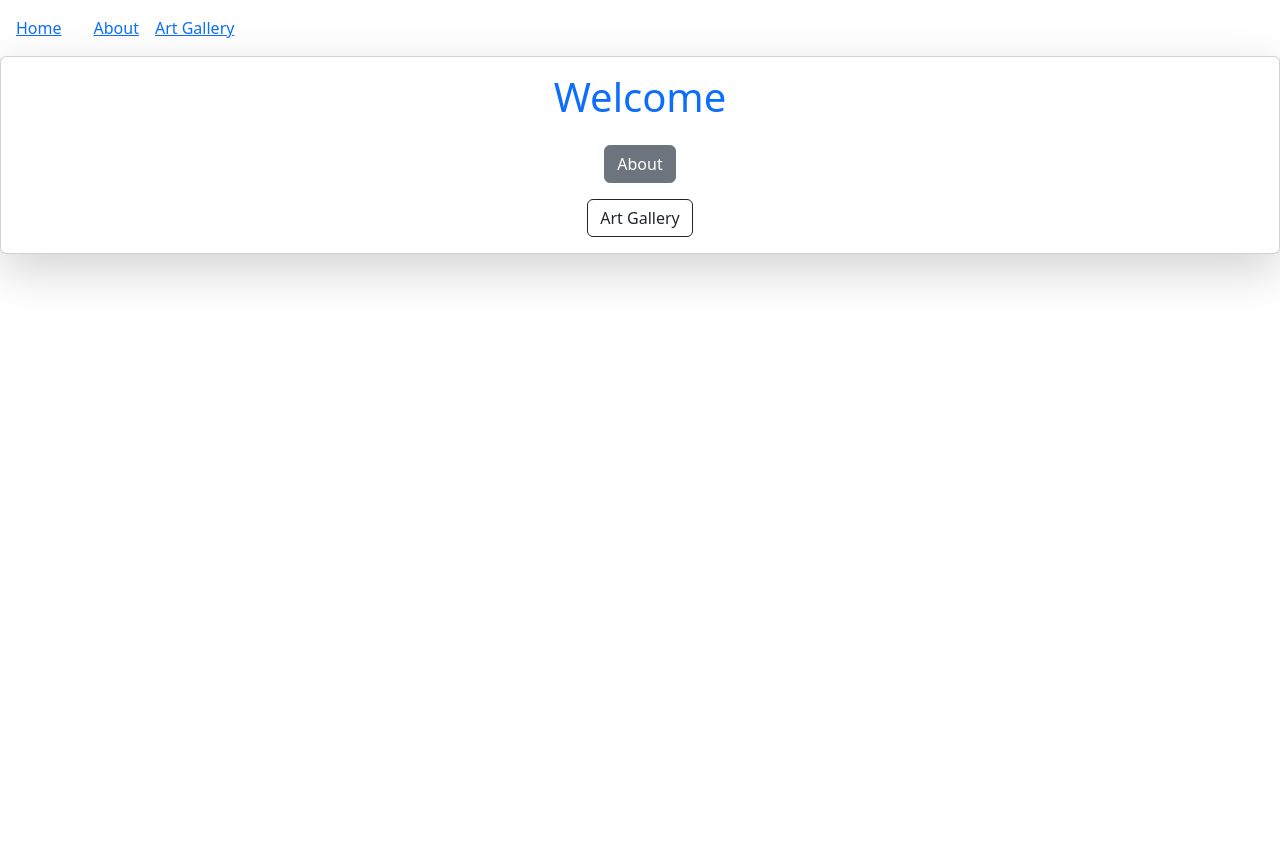
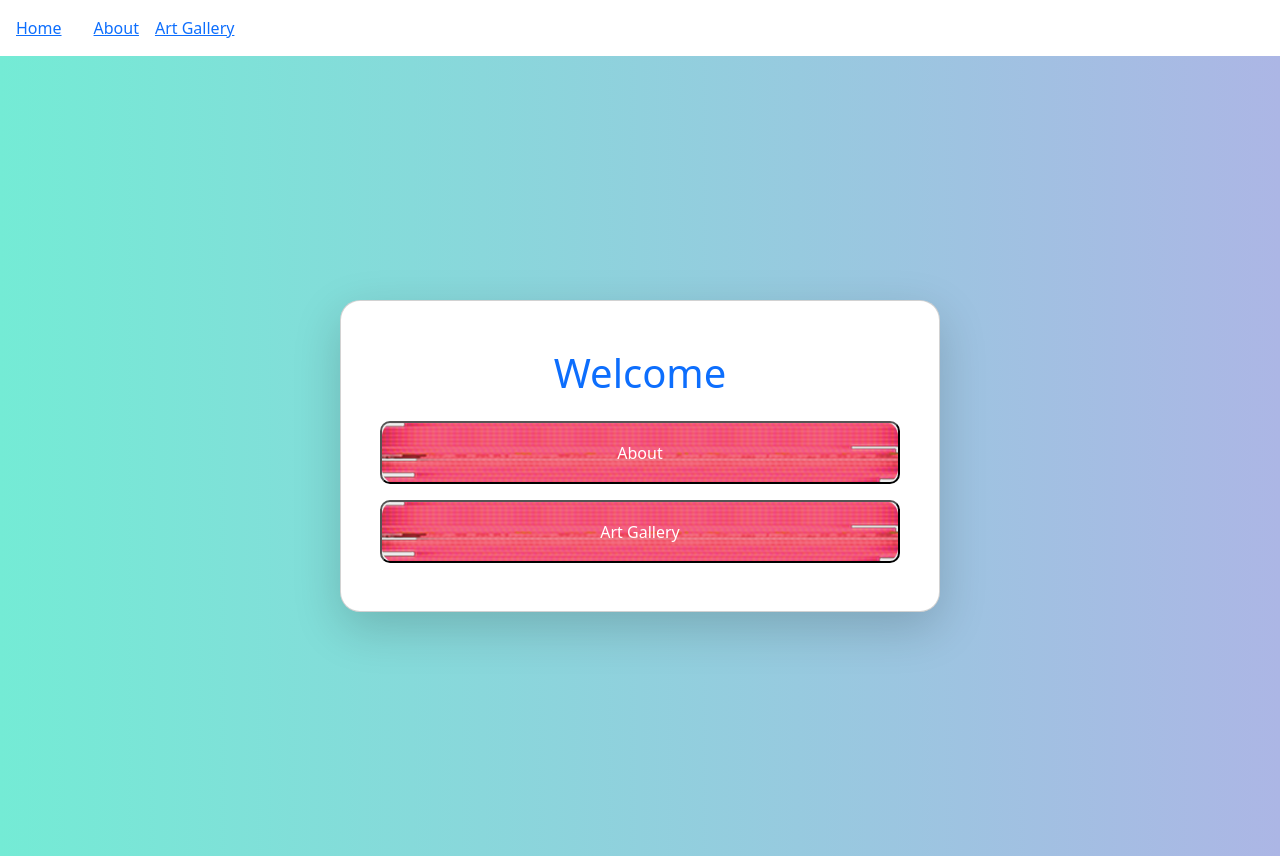
Before and after one commit to CS571-S26/p22, a React (Vite) app: page /#/ in a window 1280 px wide. Before the commit the page ends 800 px from the top, so only its background shows below. Built offline with nearby package versions, Linux system fonts and the light colour scheme.

Commit message:
Added come CSS styleing to the main page and imported my custom button images.

```diff
--- a/App.css
+++ /dev/null
@@ -1,21 +0,0 @@
-.home-container {
-  height: 100vh;
-  display: flex;
-  justify-content: center;
-  align-items: center;
-  background: linear-gradient(to right, #74ebd5, #acb6e5);
-}
-
-.custom-card {
-  padding: 2rem;
-  border-radius: 20px;
-  width: 600px;
-  background: white;
-}
-
-.menu-button {
-  width: 520px;
-  height: 63px;
-  font-weight: 500;
-  border-radius: 10px;
-}
--- a/src/App.css
+++ b/src/App.css
@@ -0,0 +1,34 @@
+.home-container {
+  height: 100vh;
+  display: flex;
+  justify-content: center;
+  align-items: center;
+  background: linear-gradient(to right, #74ebd5, #acb6e5);
+}
+
+.custom-card {
+  padding: 2rem;
+  border-radius: 20px;
+  width: 600px;
+  background: white;
+}
+
+.menu-button {
+  width: 520px;
+  height: 63px;
+
+  background-image: url('assets/button1.png');
+  background-size: cover;
+  background-position: center;
+  background-repeat: no-repeat;
+
+  display: flex;
+  align-items: center;
+  justify-content: center;
+
+  font-weight: 500;
+  border-radius: 10px;
+
+  color: white;
+  cursor: pointer;
+}
--- a/src/pages/HomePage.jsx
+++ b/src/pages/HomePage.jsx
@@ -1,5 +1,5 @@
 import '../App.css'
-import { Button, Card } from 'react-bootstrap'
+import { Card } from 'react-bootstrap'
 import { useNavigate } from 'react-router-dom'
 
 export default function HomePage() {
@@ -12,21 +12,19 @@ export default function HomePage() {
           <h1 className="mb-4 text-primary">Welcome</h1>
 
           <div className="d-flex flex-column align-items-center gap-3">
-            <Button
+            <button
               className="menu-button"
-              variant="secondary"
               onClick={() => navigate('/about')}
             >
               About
-            </Button>
+            </button>
 
-            <Button
+            <button
               className="menu-button"
-              variant="outline-dark"
               onClick={() => navigate('/artwork')}
             >
               Art Gallery
-            </Button>
+            </button>
           </div>
         </Card.Body>
       </Card>
```
Also changed, not shown: src/assets/button1.png (added).
